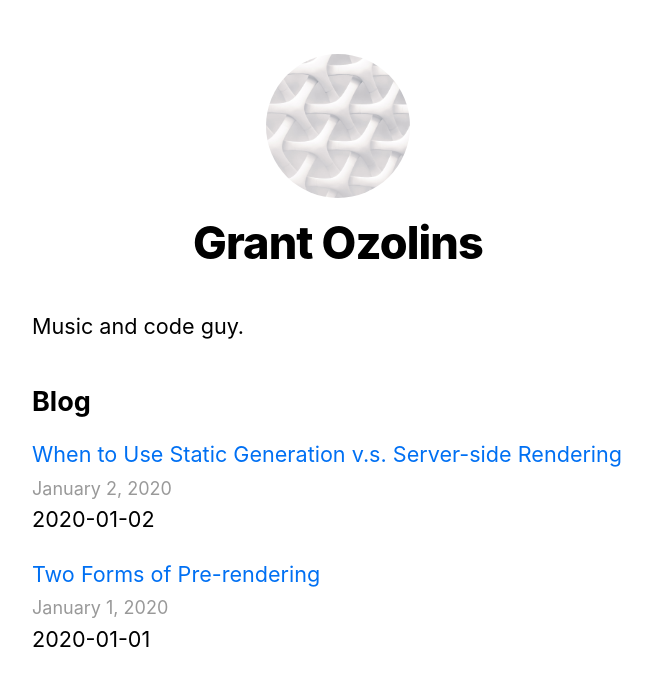
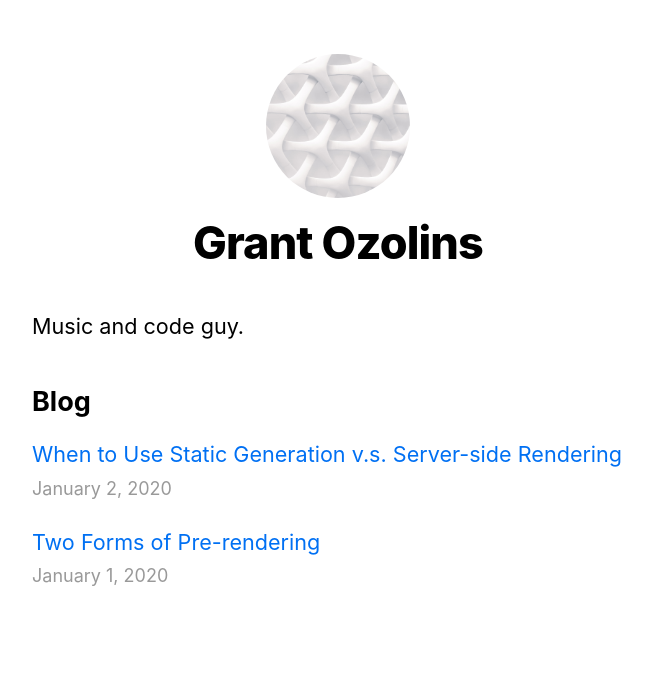
Before and after one commit to grantoz/nextjs-blog, a Next.js app: page / in a window 1280 px wide. Shown: the top 686 px of the page, without its empty margins (302-954 px from the left). Built offline with nearby package versions, Linux system fonts and the light colour scheme.

Commit message:
refactor home page post list items into a component, just for fun

```diff
--- /dev/null
+++ b/components/PostListItem.js
@@ -0,0 +1,17 @@
+import Link from 'next/link'
+import Date from './date'
+import utilStyles from '../styles/utils.module.css'
+
+export default function PostListItem({ id, date, title }) {
+  return (
+    <li className={utilStyles.listItem} key={id}>
+      <Link href={`/posts/${id}`}>
+        <a>{title}</a>
+      </Link>
+      <br />
+      <small className={utilStyles.lightText}>
+        <Date dateString={date} />
+      </small>
+    </li>
+  )
+}
--- a/pages/index.js
+++ b/pages/index.js
@@ -2,8 +2,7 @@ import Head from 'next/head'
 import Layout, { siteTitle } from '../components/layout'
 import utilStyles from '../styles/utils.module.css'
 import { getSortedPostsData } from '../lib/posts'
-import Link from 'next/link'
-import Date from '../components/date'
+import PostListItem from '../components/PostListItem'
 
 export default function Home({ allPostsData }) {
   return (
@@ -18,17 +17,7 @@ export default function Home({ allPostsData }) {
         <h2 className={utilStyles.headingLg}>Blog</h2>
         <ul className={utilStyles.list}>
           {allPostsData.map(({ id, date, title }) => (
-            <li className={utilStyles.listItem} key={id}>
-              <Link href={`/posts/${id}`}>
-                <a>{title}</a>
-              </Link>
-              <br />
-              <small className={utilStyles.lightText}>
-                <Date dateString={date} />
-              </small>
-              <br />
-              {date}
-            </li>
+            <PostListItem id={id} date={date} title={title} />
           ))}
         </ul>
       </section>
```
